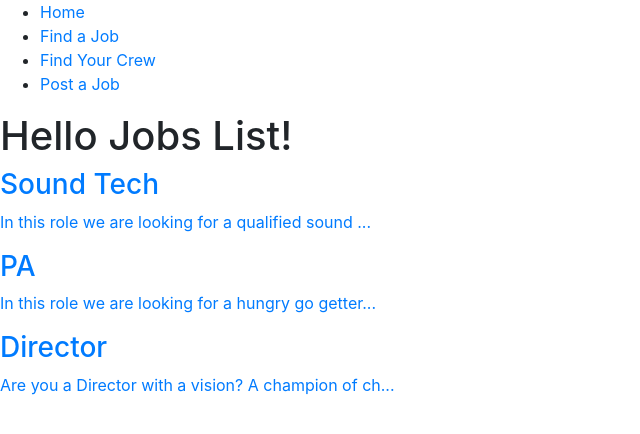
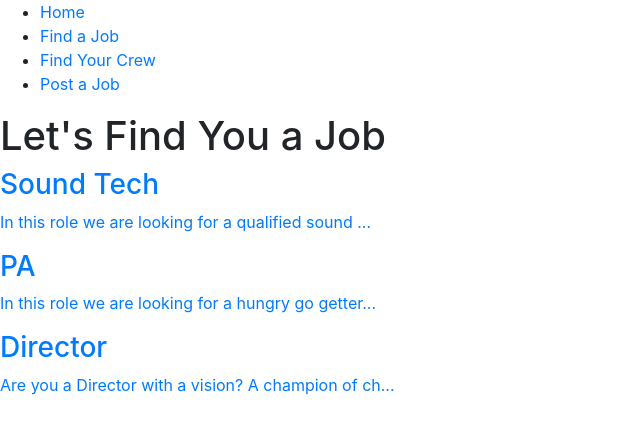
Before and after one commit to amakaanikwe/bric_sheets_react, a React (Create React App) app in the folder React_App/: page /job-list in a window 1280 px wide. Shown: the top 434 px of the page, without its empty margins (0-640 px from the left). Built offline with nearby package versions, Linux system fonts and the light colour scheme.

Commit message:
Update JobsList

```diff
--- a/React_App/src/Components/Job_Search/JobsListPage.jsx
+++ b/React_App/src/Components/Job_Search/JobsListPage.jsx
@@ -6,7 +6,7 @@ import samplePosts from './samplePosts';
 const JobsListPage = () => (
     <>
     <header>
-        <h1>Hello Jobs List!</h1>
+        <h1>Let's Find You a Job</h1>
         <JobsListComp posts={ samplePosts } />
 
     </header>
```
